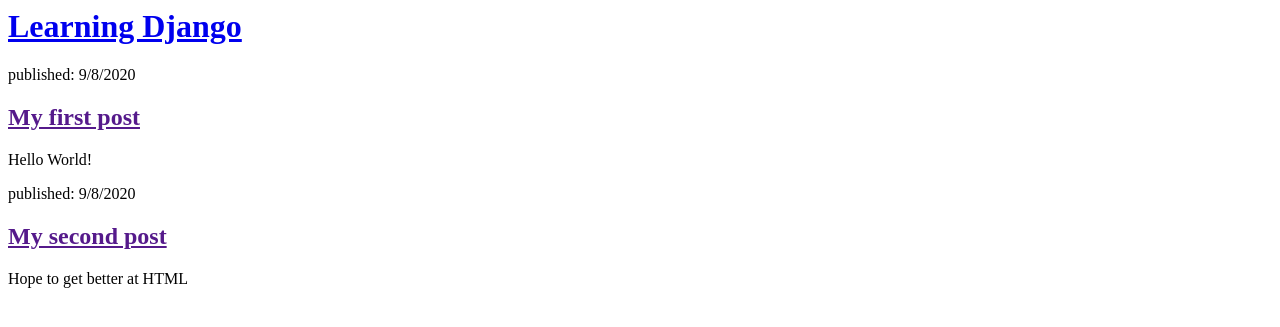
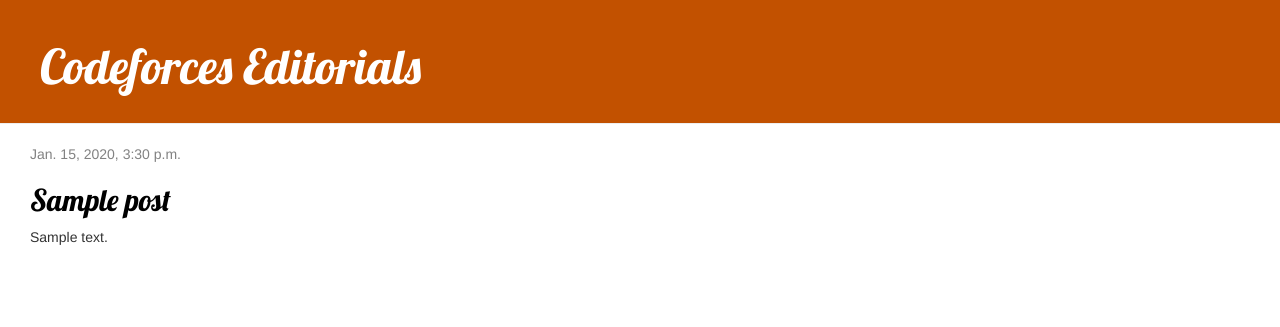
Before and after one commit to SiddharthaRoy1/First-Blog, a Django app: page / in a window 1280 px wide. Shown: the top 327 px of the page. Run offline with Django 3.2, Linux system fonts and the light colour scheme; tables that the repository leaves empty hold one stand-in row (values such as "Sample post"); some libraries are stand-ins or nearby versions.

Commit message:
Added view and template for detailed blog post as well as CSS forthe site.

```diff
--- /dev/null
+++ b/blog/static/css/blog.css
@@ -0,0 +1,52 @@
+h1 a, h2 a {
+    color: #FF8833;
+    font-family: 'Lobster';
+}
+
+
+.page-header {
+    background-color: #C25100;
+    margin-top: 0;
+    padding: 20px 20px 20px 40px;
+}
+
+.page-header h1, .page-header h1 a, .page-header h1 a:visited, .page-header h1 a:active {
+    color: #ffffff;
+    font-size: 36pt;
+    text-decoration: none;
+}
+
+.content {
+    margin-left: 15px;
+}
+
+h1, h2, h3, h4 {
+    font-family: 'Lobster', cursive;
+}
+
+.date {
+    color: #828282;
+}
+
+.save {
+    float: right;
+}
+
+.post-form textarea, .post-form input {
+    width: 100%;
+}
+
+.top-menu, .top-menu:hover, .top-menu:visited {
+    color: #ffffff;
+    float: right;
+    font-size: 26pt;
+    margin-right: 20px;
+}
+
+.post {
+    margin-bottom: 70px;
+}
+
+.post h2 a, .post h2 a:visited {
+    color: #000000;
+}
--- /dev/null
+++ b/blog/templates/blog/base.html
@@ -0,0 +1,22 @@
+{% load static %}
+<html>
+    <head>
+        <title>Shuvo's blog</title>
+        <link rel="stylesheet" href="//maxcdn.bootstrapcdn.com/bootstrap/3.2.0/css/bootstrap.min.css">
+        <link rel="stylesheet" href="//maxcdn.bootstrapcdn.com/bootstrap/3.2.0/css/bootstrap-theme.min.css">
+        <link rel="stylesheet" href="{% static 'css/blog.css' %}">
+        <link href="//fonts.googleapis.com/css?family=Lobster&subset=latin,latin-ext" rel="stylesheet" type="text/css">
+    </head>
+    <body>
+        <div class="page-header">
+            <h1><a href="/">Codeforces Editorials</a></h1>
+        </div>
+        <div class="content container">
+            <div class="row">
+                <div class="col-md-8">
+                    {% block content %}
+                    {% endblock %}
+                    </div>
+                </div>
+            </div>
+        </div>
--- a/blog/templates/blog/post_list.html
+++ b/blog/templates/blog/post_list.html
@@ -1,22 +1,13 @@
-<html>
-    <head>
-        <title>Shuvo's blog</title>
-    </head>
-    <body>
-        <div>
-            <h1><a href="/">Learning Django</a></h1>
+{% extends 'blog/base.html' %}
+
+{% block content %}
+    {% for post in posts %}
+        <div class="post">
+            <div class="date">
+                {{ post.published_date }}
+            </div>
+            <h2><a href="{% url 'post_detail' pk=post.pk %}">{{ post.title }}</a></h2>
+            <p>{{ post.text|linebreaksbr }}</p>
         </div>
-
-        <div>
-            <p>published: 9/8/2020 </p>
-            <h2><a href="">My first post</a></h2>
-            <p>Hello World!</p>
-        </div>
-
-        <div>
-            <p>published: 9/8/2020 </p>
-            <h2><a href="">My second post</a></h2>
-            <p>Hope to get better at HTML</p>
-        </div>
-    </body>
-</html>
+    {% endfor %}
+{% endblock %}
--- a/blog/urls.py
+++ b/blog/urls.py
@@ -3,4 +3,5 @@
 
 urlpatterns = [
     path('', views.post_list, name='post_list'),
+    path('post/<int:pk>/', views.post_detail, name='post_detail'),
 ]
--- a/blog/views.py
+++ b/blog/views.py
@@ -1,4 +1,11 @@
 from django.shortcuts import render
+from django.utils import timezone
+from .models import Post
+from django.shortcuts import render, get_object_or_404
+def post_list(request):
+    posts = Post.objects.filter(published_date__lte=timezone.now()).order_by('published_date')
+    return render(request, 'blog/post_list.html', {'posts':posts})
 
-def post_list(request):
-    return render(request, 'blog/post_list.html', {})
+def post_detail(request, pk):
+    post = get_object_or_404(Post, pk=pk)
+    return render(request, 'blog/post_detail.html', {'post': post})
```
Also changed, not shown: blog/templates/blog/post_detail.html (added, +13 -0 lines).
